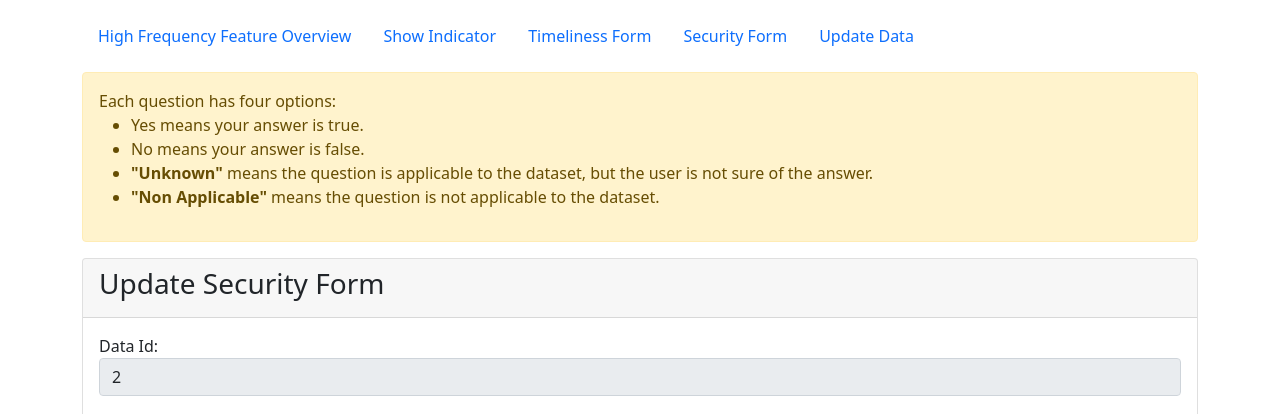
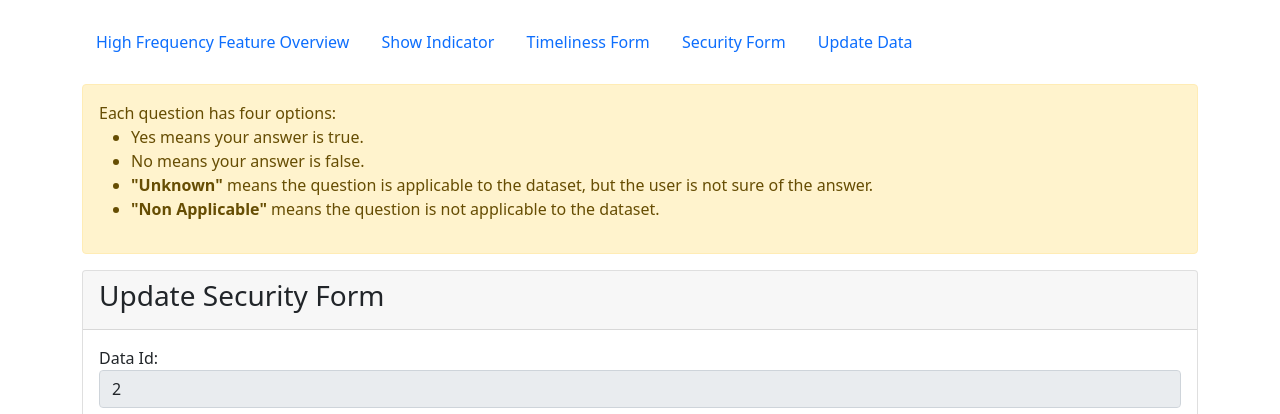
Before and after one commit to TzuYuOu/Data-Quality-Analysis, a Django app: page /mainapp/fillout_security/2 in a window 1280 px wide. Shown: the part 56-470 px from the top of the page. Run offline with Django 3.2, Linux system fonts and the light colour scheme; a user stored in the database is signed in; data comes from the database, SQL or seed files in the repository; both versions use the stored data as it was after the commit; some libraries are stand-ins or nearby versions.

Commit message:
Update layout

```diff
--- a/mainapp/templates/mainapp/data_navbar.html
+++ b/mainapp/templates/mainapp/data_navbar.html
@@ -1,18 +1,27 @@
+<style>
+  div.scrollmenu {
 
-<ul class="nav my-3">
-  <li class="nav-item">
-    <a class="nav-link" href="{% url 'show-data' data_id %}">{{ data }} Overview</a>
-  </li>
-  <li class="nav-item">
-    <a class="nav-link" href="{% url 'show-indicator' data_id %}">Show Indicator</a>
-  </li>
-  <li class="nav-item">
-    <a class="nav-link" href="{% url 'fillout-timeliness' data_id %}">Timeliness Form</a>
-  </li>
-  <li class="nav-item">
-    <a class="nav-link" href="{% url 'fillout-security' data_id %}">Security Form</a>
-  </li>
-  <li class="nav-item">
-    <a class="nav-link" href="{% url 'update-data' data_id %}">Update Data</a>
-  </li>
-</ul>
+  overflow: auto;
+  white-space: nowrap;
+}
+
+div.scrollmenu a {
+  display: inline-block;
+
+  text-align: center;
+  padding: 14px;
+  text-decoration: none;
+}
+
+div.scrollmenu a:hover {
+  background-color: rgb(189, 178, 178);
+}
+</style>
+
+<div class="scrollmenu my-3">
+  <a href="{% url 'show-data' data_id %}">{{ data }} Overview</a>
+  <a href="{% url 'show-indicator' data_id %}">Show Indicator</a>
+  <a href="{% url 'fillout-timeliness' data_id %}">Timeliness Form</a>
+  <a href="{% url 'fillout-security' data_id %}">Security Form</a>
+  <a href="{% url 'update-data' data_id %}">Update Data</a>
+</div>
```
Also changed, not shown: mainapp/templates/mainapp/show_data.html (+4 -4 lines), db.sqlite3.
